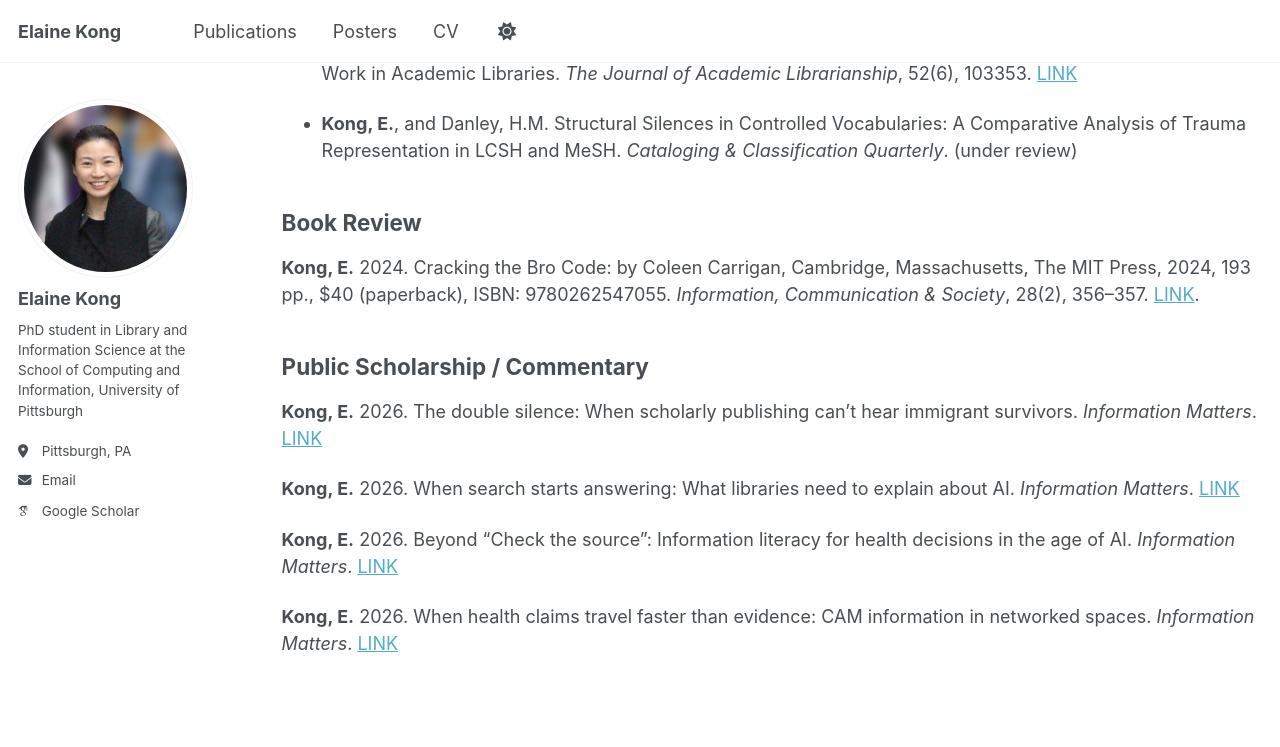
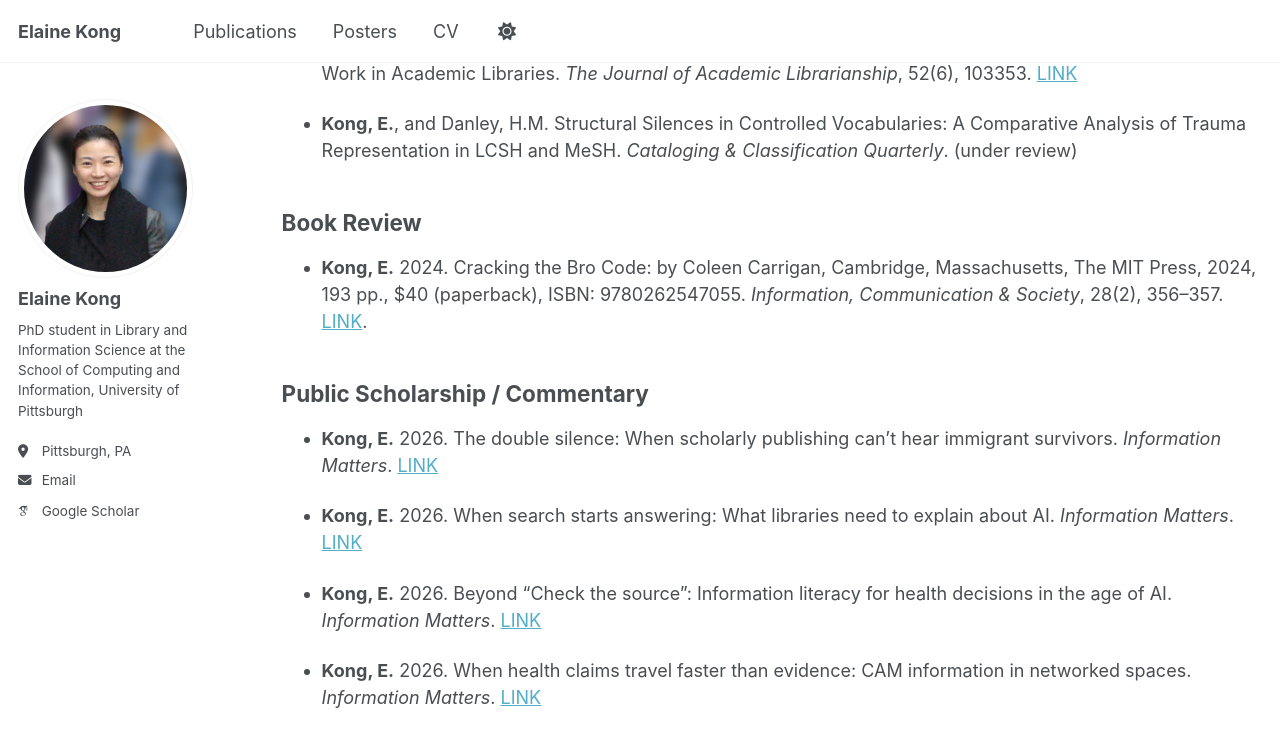
Before and after one commit to elainewskong/elainewskong.github.io, a Jekyll site: the page built from _pages/publications.md, in a window 1280 px wide and 900 px high, scrolled down 3057 px. Shown: the top 747 px of the window. Built offline with Jekyll 4.4.1, drawn with Linux system fonts in a browser that asks for light colours; some web fonts are replaced; a script that is not in the unit is left out.

```diff
--- a/_pages/publications.md
+++ b/_pages/publications.md
@@ -83,16 +83,16 @@ University Learning A Qualitative Study through the Lens of Self-Determination T
 * **Kong, E.**, and Danley, H.M. Structural Silences in Controlled Vocabularies: A Comparative Analysis of Trauma Representation in LCSH and MeSH. *Cataloging & Classification Quarterly*. (under review)
 
 ## Book Review
-**Kong, E.** 2024. Cracking the Bro Code: by Coleen Carrigan, Cambridge, Massachusetts, The MIT Press, 2024, 193 pp., $40 (paperback), ISBN: 9780262547055. *Information, Communication & Society*, 28(2), 356–357. [LINK](https://doi.org/10.1080/1369118X.2024.2363905).
+* **Kong, E.** 2024. Cracking the Bro Code: by Coleen Carrigan, Cambridge, Massachusetts, The MIT Press, 2024, 193 pp., $40 (paperback), ISBN: 9780262547055. *Information, Communication & Society*, 28(2), 356–357. [LINK](https://doi.org/10.1080/1369118X.2024.2363905).
 
 ## Public Scholarship / Commentary
-**Kong, E.** 2026. The double silence: When scholarly publishing can’t hear immigrant survivors. *Information Matters*. [LINK](https://informationmatters.org/2026/02/the-double-silence-when-scholarly-publishing-cant-hear-immigrant-survivors/)
+* **Kong, E.** 2026. The double silence: When scholarly publishing can’t hear immigrant survivors. *Information Matters*. [LINK](https://informationmatters.org/2026/02/the-double-silence-when-scholarly-publishing-cant-hear-immigrant-survivors/)
 
-**Kong, E.** 2026. When search starts answering: What libraries need to explain about AI. *Information Matters*. [LINK](https://informationmatters.org/2026/04/when-search-starts-answering-what-libraries-need-to-explain-about-ai/)
+* **Kong, E.** 2026. When search starts answering: What libraries need to explain about AI. *Information Matters*. [LINK](https://informationmatters.org/2026/04/when-search-starts-answering-what-libraries-need-to-explain-about-ai/)
 
-**Kong, E.** 2026. Beyond “Check the source”: Information literacy for health decisions in the age of AI. *Information Matters*. [LINK](https://informationmatters.org/2026/05/beyond-check-the-source-information-literacy-for-health-decisions-in-the-age-of-ai/)
+* **Kong, E.** 2026. Beyond “Check the source”: Information literacy for health decisions in the age of AI. *Information Matters*. [LINK](https://informationmatters.org/2026/05/beyond-check-the-source-information-literacy-for-health-decisions-in-the-age-of-ai/)
 
-**Kong, E.** 2026. When health claims travel faster than evidence: CAM information in networked spaces. *Information Matters*. [LINK](https://informationmatters.org/2026/05/when-health-claims-travel-faster-than-evidence-cam-information-in-networked-spaces/)
+* **Kong, E.** 2026. When health claims travel faster than evidence: CAM information in networked spaces. *Information Matters*. [LINK](https://informationmatters.org/2026/05/when-health-claims-travel-faster-than-evidence-cam-information-in-networked-spaces/)
 
 
 <!-- ## Posters -->
```
